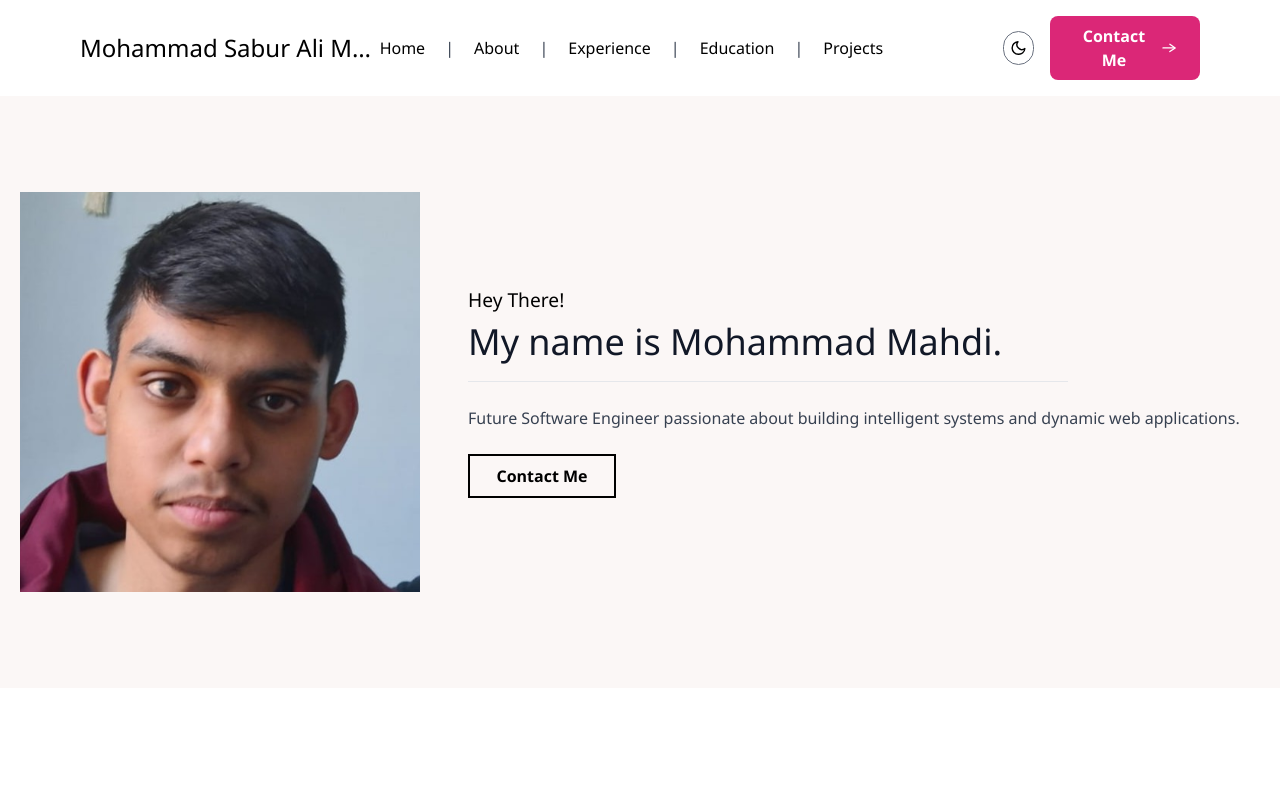
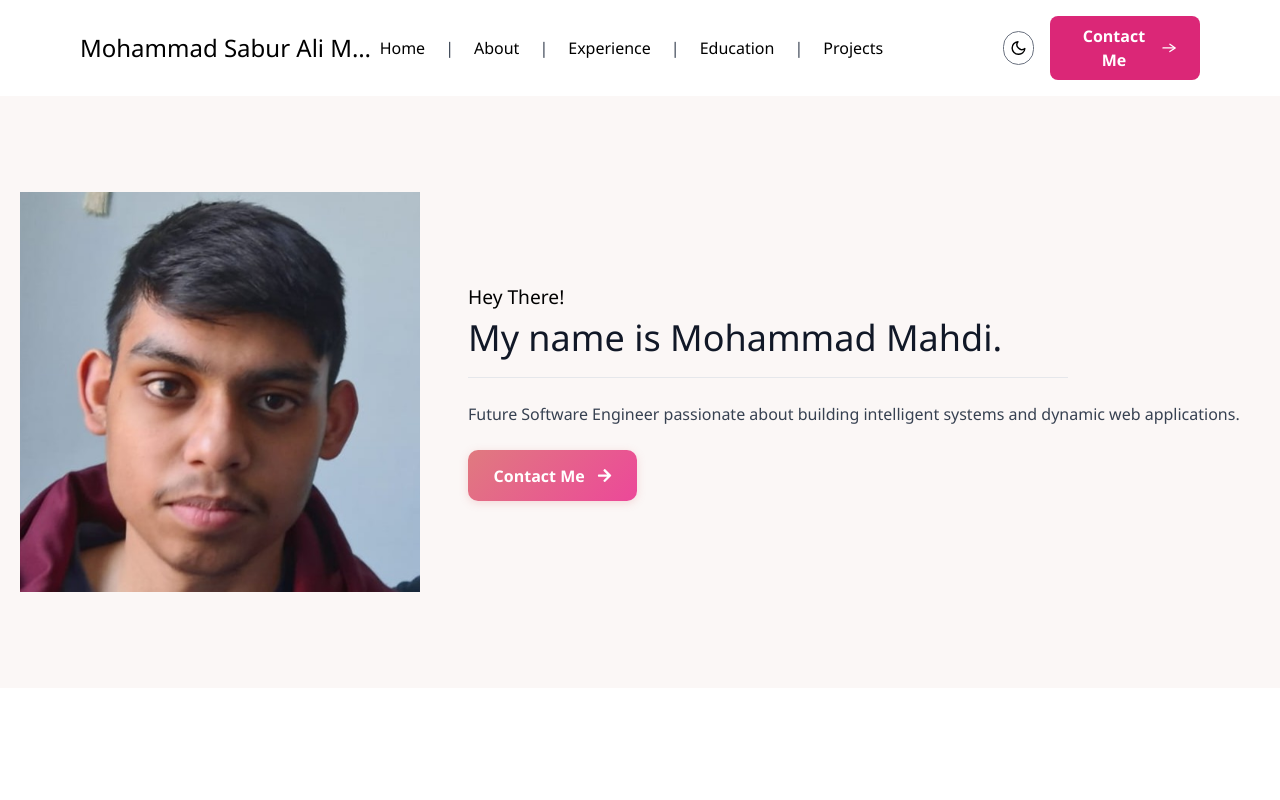
Before and after one commit to MohammadMahdi10/Mohammad-Portfolio-Website, a React (Vite) app: page / in a window 1280 px wide. Shown: the top 800 px of the page. Built offline with nearby package versions, Linux system fonts and the light colour scheme.

Commit message:
updated contact me button in intro section

```diff
--- a/src/components/Intro/Intro.css
+++ b/src/components/Intro/Intro.css
@@ -60,23 +60,40 @@
   font-size: 1rem;
 }
 
-.intro-btn {
+.intro-contact-link {
   margin-top: 1.5rem;
-  padding: 0.5rem 1.5rem;
-  color: black;
-  cursor: pointer;
-  transition: 0.3s;
-  border: 0.16rem solid black;
-  width: 9.25rem;
-  height: 2.75rem;
-  background: transparent;
+
+  display: inline-flex;
+  align-items: center;
+  justify-content: center;
+  gap: 0.75rem;
+
+  padding: 0.85rem 1.6rem;
+  border-radius: 10px;
+
+  background: linear-gradient(135deg, #e07a7f, #ec4899);
+  color: white;
+
   font-weight: 600;
+  text-decoration: none;
+
+  box-shadow: 0 2px 8px rgba(224, 122, 127, 0.25);
+  transition: transform 0.3s ease, box-shadow 0.3s ease, gap 0.3s ease;
 }
 
-.intro-btn:hover {
-  background: black;
-  color: white;
-  border-color: black;
+.intro-contact-link svg {
+  font-size: 0.95rem;
+  transition: transform 0.3s ease;
+}
+
+.intro-contact-link:hover {
+  transform: translateY(-3px);
+  gap: 1rem;
+  box-shadow: 0 14px 30px rgba(224, 122, 127, 0.35);
+}
+
+.intro-contact-link:hover svg {
+  transform: translateX(4px);
 }
 
 .dark .intro-wrapper {
@@ -103,15 +120,13 @@
   color: #d1d5db;
 }
 
-.dark .intro-btn {
-  color: white;
-  border-color: white;
+.dark .intro-contact-link {
+  background: linear-gradient(135deg, #3b5ba9, #5677c8);
+  box-shadow: 0 2px 8px rgba(96, 165, 250, 0.2);
 }
 
-.dark .intro-btn:hover {
-  background: white;
-  color: black;
-  border-color: white;
+.dark .intro-contact-link:hover {
+  box-shadow: 0 12px 28px rgba(96, 165, 250, 0.35);
 }
 
 @media (min-width: 768px) {
--- a/src/components/Intro/Intro.jsx
+++ b/src/components/Intro/Intro.jsx
@@ -1,7 +1,8 @@
 import assets from "../../assets/assets";
+import { FaArrowRight } from "react-icons/fa";
 import "./Intro.css";
 
-const Intro = ({ openContactForm }) => {
+const Intro = () => {
   return (
     <div id="Home" className="intro-wrapper">
       <div className="intro-section">
@@ -26,9 +27,10 @@ const Intro = ({ openContactForm }) => {
               systems and dynamic web applications.
             </p>
 
-            <button onClick={openContactForm} className="intro-btn">
-              Contact Me
-            </button>
+            <a href="#Contact" className="intro-contact-link">
+              <span>Contact Me</span>
+              <FaArrowRight />
+            </a>
           </div>
         </div>
       </div>
```
